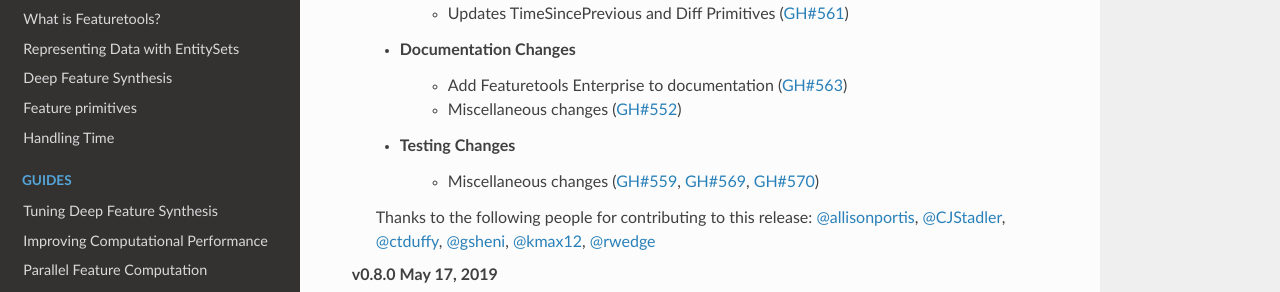
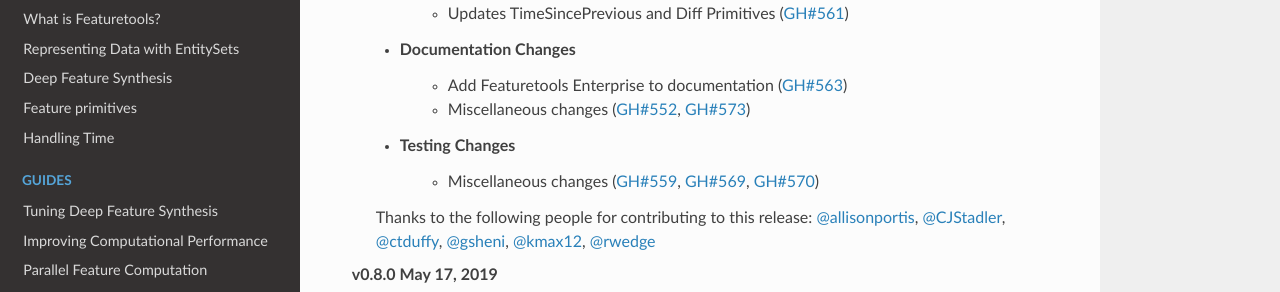
Before and after one commit to alteryx/featuretools, a Sphinx documentation site: the page built from docs/source/changelog.rst, in a window 1280 px wide and 900 px high, scrolled down 307 px. Shown: the part 158-450 px from the top of the window. Built offline with Sphinx 7.4.7 and the Read the Docs theme 2.0.0, drawn with Linux system fonts in a browser that asks for light colours; pages that are not in the unit, such as notebooks, are missing from menus.

Commit message:
add new commit to changelog

```diff
--- a/docs/source/changelog.rst
+++ b/docs/source/changelog.rst
@@ -15,7 +15,7 @@
         * Updates TimeSincePrevious and Diff Primitives (:pr:`561`)
     * Documentation Changes
         * Add Featuretools Enterprise to documentation (:pr:`563`)
-        * Miscellaneous changes (:pr:`552`)
+        * Miscellaneous changes (:pr:`552`, :pr:`573`)
     * Testing Changes
         * Miscellaneous changes (:pr:`559`, :pr:`569`, :pr:`570`)
 
```
